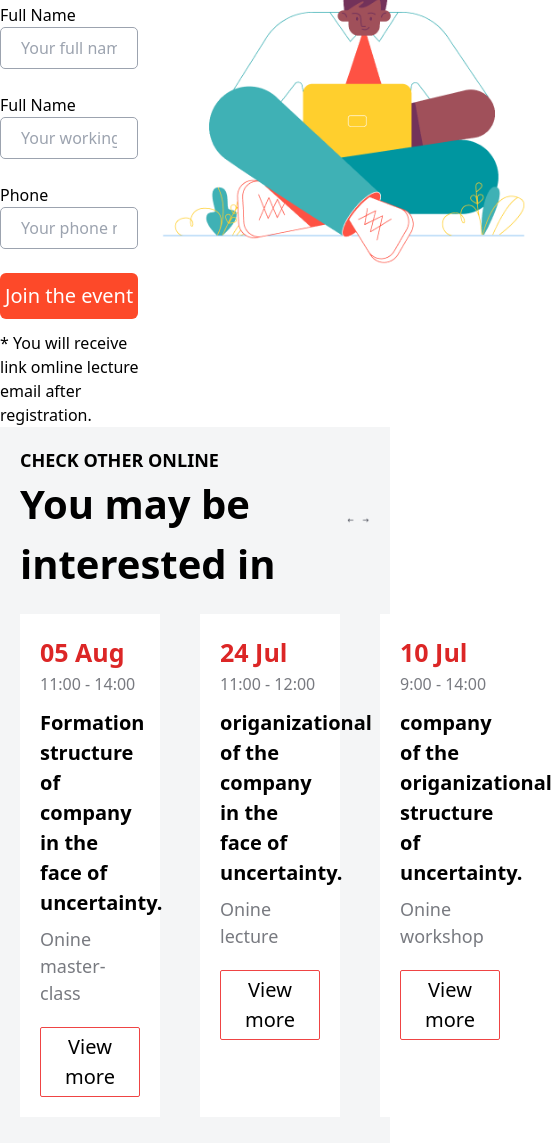
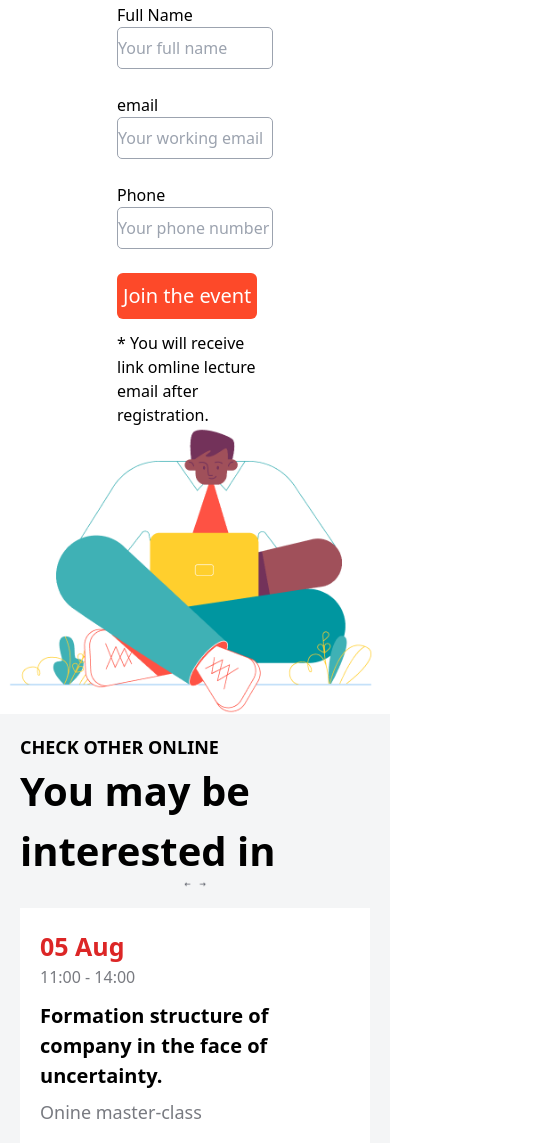
Before and after one commit to axmadsho/6kasa, a website: page src/muhsin.html in a window 390 px wide. Shown: the part 4957-6100 px from the top of the page, 552 px wide, since content can reach past the window. Drawn offline with nearby package versions, Linux system fonts and the light colour scheme; files that its build step writes are made by us from their sources.

Commit message:
kamtar izmenit shid

```diff
--- a/src/muhsin.html
+++ b/src/muhsin.html
@@ -109,19 +109,19 @@
         </aside>
     </section>
 
-    <section class="flex mt-20 justify-between items-center">
+    <section class="flex mt-20 lg:flex-row flex-col justify-between items-center">
         <aside class="w-[40%]">
             <p class="font-[600]">DON'T MISS THE EVENT</p>
             <h1 class="text-[40px] font-[700]">Leave a request</h1>
             <form class="mt-5" action="">
                 <label for="">Full Name</label><br>
-                <input placeholder="Your full name" class="border-[1px] border-gray-400 px-5 w-[90%] py-2 rounded-[5px]" type="text"><br><br>
+                <input placeholder="Your full name" class="border-[1px] border-gray-400 lg:px-5 lg:w-[90%] w-[100%]  py-2 rounded-[5px]" type="text"><br><br>
 
-                <label for="">Full Name</label><br>
-                <input placeholder="Your working email" class="border-[1px] border-gray-400 px-5 w-[90%] py-2 rounded-[5px]" type="text"><br><br>
+                <label for="">email</label><br>
+                <input placeholder="Your working email" class="border-[1px] border-gray-400 lg:px-5 lg:w-[90%] w-[100%] py-2 rounded-[5px]" type="text"><br><br>
 
                 <label for="">Phone</label><br>
-                <input placeholder="Your phone number" class="border-[1px] border-gray-400 px-5 w-[90%] py-2 rounded-[5px]" type="text"><br><br>
+                <input placeholder="Your phone number" class="border-[1px] border-gray-400 lg:px-5 lg:w-[90%] w-[100%] py-2 rounded-[5px]" type="text"><br><br>
 
                 <button class="bg-[#FD4929] w-[90%] py-2 text-white text-[20px] rounded-md">Join the event</button>
 
@@ -134,15 +134,15 @@
 
   <section class="bg-[#F4F5F6] p-5 pb-10">
     <section class="max-w-[1200px] m-auto">
-        <div class="flex items-center justify-between">
+        <div class="flex lg:flex-row flex-col items-center justify-between">
             <div>
                 <p class="text-[18px] font-[600]">CHECK OTHER ONLINE</p>
                 <h1 class="text-[40px] font-[600]">You may be interested in</h1>
             </div>
             <img class="w-[7%]" src="./img/image copy 4.png" alt="">
         </div>
-        <section class="mt-5 flex justify-between gap-10">
-            <article class="bg-white w-[40%] p-5">
+        <section class="mt-5 flex  lg:flex-row flex-col justify-between gap-10">
+            <article class="bg-white lg:w-[40%] w-[100%] p-5">
                 <h1 class="text-[25px] font-bold text-red-600">05 Aug</h1>
                 <p class="text-[#787A80]">11:00 - 14:00</p>
                 <h1 class="w-[90%] text-[20px] font-[600] mt-3 mb-2">Formation structure of company in the face of uncertainty.</h1>
@@ -150,7 +150,7 @@
                 <button class="border-[1px] border-red-500 bg-white rounded-sm text-[20px] w-[100%] py-1 mt-5">View more</button>
             </article>
 
-            <article class="bg-white w-[40%] p-5">
+            <article class="bg-white lg:w-[40%] w-[100%] p-5">
                 <h1 class="text-[25px] font-bold text-red-600">24 Jul</h1>
                 <p class="text-[#787A80]">11:00 - 12:00</p>
                 <h1 class="w-[90%] text-[20px] font-[600] mt-3 mb-2">origanizational of the company in the face of uncertainty.</h1>
@@ -158,7 +158,7 @@
                 <button class="border-[1px] border-red-500 bg-white rounded-sm text-[20px] w-[100%] py-1 mt-5">View more</button>
             </article>
 
-            <article class="bg-white w-[40%] p-5">
+            <article class="bg-white lg:w-[40%] w-[100%] p-5">
                 <h1 class="text-[25px] font-bold text-red-600">10 Jul</h1>
                 <p class="text-[#787A80]">9:00 - 14:00</p>
                 <h1 class="w-[90%] text-[20px] font-[600] mt-3 mb-2">company of the origanizational structure of  uncertainty.</h1>
```
Also changed, not shown: src/img/logo (18).png (added).
